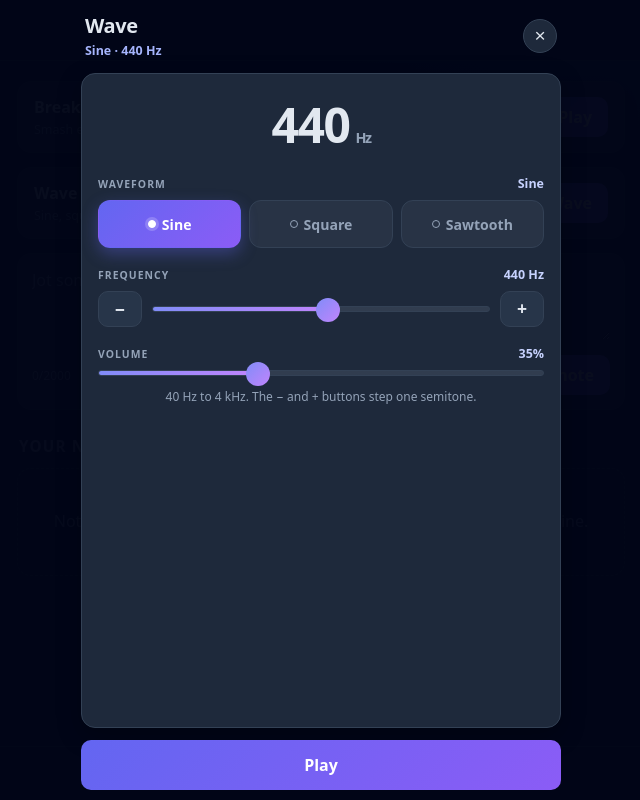
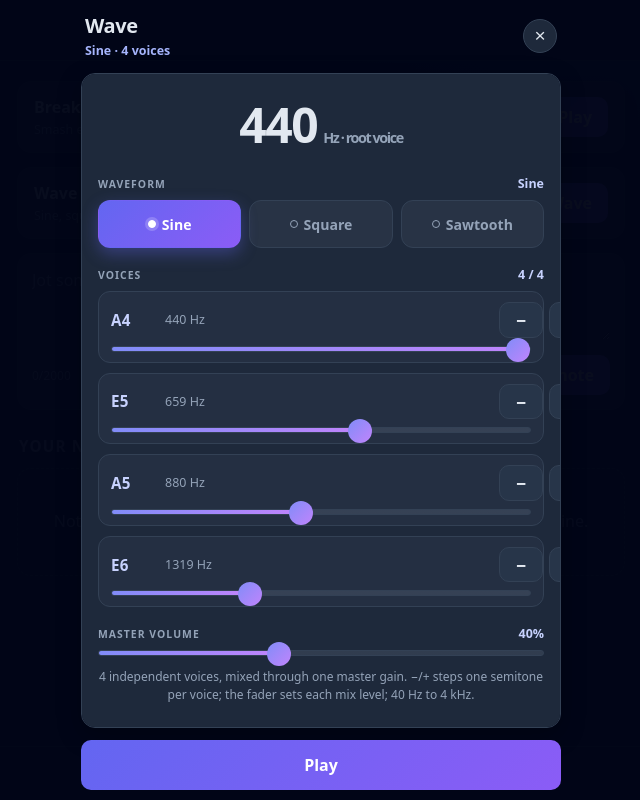
Before and after one commit to snoe925/qwen-pwa-demo, a plain HTML site: page index.html in a window 1280 px wide. Both pictures are taken after a click on the button "Wave". Shown: the whole page, without its empty margins (319-959 px from the left). Drawn offline with Linux system fonts and the light colour scheme.

Commit message:
Make the wave panel a 4-voice synth
Four independent oscillators (each with its own gain and semitone
controls plus mix fader) mixed through one masterGain, replacing the
single-voice sine/square/saw generator. Defaults stack A4/E5/A5/E6
with 100/60/45/32 mix levels. Bump SW cache to v5.

```diff
--- a/index.html
+++ b/index.html
@@ -109,7 +109,7 @@
       <div class="wave-head">
         <div class="wave-title">
           <h2>Wave</h2>
-          <p id="wave-current">Sine · 440 Hz</p>
+          <p id="wave-current">Sine · 4 voices</p>
         </div>
         <button id="wave-close" class="game-exit" type="button" aria-label="Close wave generator">×</button>
       </div>
@@ -117,7 +117,7 @@
       <div class="wave-body">
         <div class="wave-readout">
           <span id="wave-freq">440</span>
-          <span class="wave-unit">Hz</span>
+          <span class="wave-unit">Hz · root voice</span>
         </div>
 
         <div class="wave-group">
@@ -140,25 +140,67 @@
 
         <div class="wave-group">
           <div class="wave-row-head">
-            <span class="wave-label">Frequency</span>
-            <span id="wave-freq-badge" class="wave-badge">440 Hz</span>
+            <span class="wave-label">Voices</span>
+            <span id="wave-active-badge" class="wave-badge">4 / 4</span>
           </div>
-          <div class="wave-slider-row">
-            <button id="wave-down" class="btn wave-step" type="button" aria-label="Lower frequency">−</button>
-            <input id="wave-range" class="wave-range" type="range" min="0" max="1000" step="1" value="520" aria-label="Frequency">
-            <button id="wave-up" class="btn wave-step" type="button" aria-label="Raise frequency">+</button>
+          <div class="wave-voices" id="wave-voices">
+        <div class="wave-voice" data-voice="0">
+          <div class="wave-voice-row">
+            <span class="wave-voice-note" id="wave-voice-note-0">A4</span>
+            <span class="wave-voice-hz" id="wave-voice-hz-0">440 Hz</span>
+            <div class="wave-voice-steps">
+              <button id="wave-voice-down-0" class="btn wave-step" type="button" aria-label="Lower voice 1 frequency">−</button>
+              <button id="wave-voice-up-0" class="btn wave-step" type="button" aria-label="Raise voice 1 frequency">+</button>
+            </div>
+          </div>
+          <input id="wave-voice-vol-0" class="wave-range wave-voice-vol" type="range" min="0" max="100" step="1" value="100" aria-label="Voice 1 volume">
+        </div>
+        <div class="wave-voice" data-voice="1">
+          <div class="wave-voice-row">
+            <span class="wave-voice-note" id="wave-voice-note-1">A4</span>
+            <span class="wave-voice-hz" id="wave-voice-hz-1">440 Hz</span>
+            <div class="wave-voice-steps">
+              <button id="wave-voice-down-1" class="btn wave-step" type="button" aria-label="Lower voice 2 frequency">−</button>
+              <button id="wave-voice-up-1" class="btn wave-step" type="button" aria-label="Raise voice 2 frequency">+</button>
+            </div>
+          </div>
+          <input id="wave-voice-vol-1" class="wave-range wave-voice-vol" type="range" min="0" max="100" step="1" value="60" aria-label="Voice 2 volume">
+        </div>
+        <div class="wave-voice" data-voice="2">
+          <div class="wave-voice-row">
+            <span class="wave-voice-note" id="wave-voice-note-2">A4</span>
+            <span class="wave-voice-hz" id="wave-voice-hz-2">440 Hz</span>
+            <div class="wave-voice-steps">
+              <button id="wave-voice-down-2" class="btn wave-step" type="button" aria-label="Lower voice 3 frequency">−</button>
+              <button id="wave-voice-up-2" class="btn wave-step" type="button" aria-label="Raise voice 3 frequency">+</button>
+            </div>
+          </div>
+          <input id="wave-voice-vol-2" class="wave-range wave-voice-vol" type="range" min="0" max="100" step="1" value="45" aria-label="Voice 3 volume">
+        </div>
+        <div class="wave-voice" data-voice="3">
+          <div class="wave-voice-row">
+            <span class="wave-voice-note" id="wave-voice-note-3">A4</span>
+            <span class="wave-voice-hz" id="wave-voice-hz-3">440 Hz</span>
+            <div class="wave-voice-steps">
+              <button id="wave-voice-down-3" class="btn wave-step" type="button" aria-label="Lower voice 4 frequency">−</button>
+              <button id="wave-voice-up-3" class="btn wave-step" type="button" aria-label="Raise voice 4 frequency">+</button>
+            </div>
+          </div>
+          <input id="wave-voice-vol-3" class="wave-range wave-voice-vol" type="range" min="0" max="100" step="1" value="32" aria-label="Voice 4 volume">
+        </div>
+
           </div>
         </div>
 
         <div class="wave-group">
           <div class="wave-row-head">
-            <span class="wave-label">Volume</span>
-            <span id="wave-vol-badge" class="wave-badge">35%</span>
+            <span class="wave-label">Master volume</span>
+            <span id="wave-vol-badge" class="wave-badge">40%</span>
           </div>
-          <input id="wave-volume" class="wave-range" type="range" min="0" max="100" step="1" value="35" aria-label="Volume">
+          <input id="wave-volume" class="wave-range" type="range" min="0" max="100" step="1" value="40" aria-label="Master volume">
         </div>
 
-        <p class="wave-hint">40 Hz to 4 kHz. The − and + buttons step one semitone.</p>
+        <p class="wave-hint">4 independent voices, mixed through one master gain. −/+ steps one semitone per voice; the fader sets each mix level; 40 Hz to 4 kHz.</p>
       </div>
 
       <div class="wave-controls">
--- a/styles.css
+++ b/styles.css
@@ -685,3 +685,50 @@ body.wave-open {
   padding: 14px;
   font-size: 1rem;
 }
+
+.wave-voices {
+  display: flex;
+  flex-direction: column;
+  gap: 10px;
+}
+
+.wave-voice {
+  display: flex;
+  flex-direction: column;
+  gap: 8px;
+  padding: 10px 12px;
+  border: 1px solid var(--border);
+  border-radius: 12px;
+  background: rgba(148, 163, 184, 0.05);
+}
+
+.wave-voice-row {
+  display: flex;
+  align-items: center;
+  gap: 10px;
+}
+
+.wave-voice-note {
+  min-width: 44px;
+  font-size: 0.95rem;
+  font-weight: 700;
+  letter-spacing: 0.02em;
+  color: #c7d2fe;
+  font-variant-numeric: tabular-nums;
+}
+
+.wave-voice-hz {
+  flex: 1;
+  font-size: 0.78rem;
+  color: var(--text-dim);
+  font-variant-numeric: tabular-nums;
+}
+
+.wave-voice-steps {
+  display: flex;
+  gap: 6px;
+}
+
+.wave-voice-vol {
+  height: 30px;
+}
--- a/sw.js
+++ b/sw.js
@@ -1,4 +1,4 @@
-const VERSION = 'v4';
+const VERSION = 'v5';
 const CACHE_NAME = `quicknotes-${VERSION}`;
 
 const BASE = new URL('./', self.location);
--- a/wave.js
+++ b/wave.js
@@ -7,57 +7,47 @@
   const openBtn = document.getElementById('open-wave');
   const closeBtn = document.getElementById('wave-close');
   const toggleBtn = document.getElementById('wave-toggle');
-  const rangeEl = document.getElementById('wave-range');
-  const freqEl = document.getElementById('wave-freq');
-  const freqBadgeEl = document.getElementById('wave-freq-badge');
-  const volBadgeEl = document.getElementById('wave-vol-badge');
+  const readoutEl = document.getElementById('wave-freq');
   const waveNameEl = document.getElementById('wave-wave-name');
   const currentEl = document.getElementById('wave-current');
+  const activeBadgeEl = document.getElementById('wave-active-badge');
   const volumeEl = document.getElementById('wave-volume');
-  const downBtn = document.getElementById('wave-down');
-  const upBtn = document.getElementById('wave-up');
+  const volBadgeEl = document.getElementById('wave-vol-badge');
   const waveBtns = Array.prototype.slice.call(overlay.querySelectorAll('.wave-btn'));
 
   const WAVE_NAMES = { sine: 'Sine', square: 'Square', sawtooth: 'Sawtooth' };
+  const NOTE_NAMES = ['C', 'C#', 'D', 'D#', 'E', 'F', 'F#', 'G', 'G#', 'A', 'A#', 'B'];
   const MIN_HZ = 40;
   const MAX_HZ = 4000;
-  const SLIDER_MAX = 1000;
-  const MAX_GAIN = 0.22;
   const SEMITONE = Math.pow(2, 1 / 12);
+  const MAX_MASTER = 0.9;
+  const MAX_VOICE = 0.12;
+
+  const VOICE_SPEC = [
+    { semitones: 0, volume: 100 },
+    { semitones: 7, volume: 60 },
+    { semitones: 12, volume: 45 },
+    { semitones: 19, volume: 32 }
+  ];
+
+  const voices = [];
 
   let audioCtx = null;
-  let oscillator = null;
-  let gainNode = null;
+  let masterGain = null;
   let playing = false;
   let waveType = 'sine';
-  let frequency = 440;
 
   function clamp(value, min, max) {
     return value < min ? min : value > max ? max : value;
   }
 
-  function sliderToFrequency(value) {
-    const t = clamp(Number(value) || 0, 0, SLIDER_MAX) / SLIDER_MAX;
-    return MIN_HZ * Math.pow(MAX_HZ / MIN_HZ, t);
+  function noteName(freq) {
+    const midi = Math.round(69 + 12 * Math.log2(clamp(freq, MIN_HZ, MAX_HZ) / 440));
+    return NOTE_NAMES[((midi % 12) + 12) % 12] + (Math.floor(midi / 12) - 1);
   }
 
-  function frequencyToSlider(hz) {
-    const t = Math.log(clamp(hz, MIN_HZ, MAX_HZ) / MIN_HZ) / Math.log(MAX_HZ / MIN_HZ);
-    return Math.round(clamp(t, 0, 1) * SLIDER_MAX);
-  }
-
-  function volumeLevel() {
-    return (clamp(Number(volumeEl.value) || 0, 0, 100) / 100) * MAX_GAIN;
-  }
-
-  function updateLabels() {
-    const hz = Math.round(frequency);
-    const name = WAVE_NAMES[waveType] || 'Sine';
-    freqEl.textContent = String(hz);
-    freqBadgeEl.textContent = hz + ' Hz';
-    volBadgeEl.textContent = (Number(volumeEl.value) || 0) + '%';
-    waveNameEl.textContent = name;
-    currentEl.textContent = name + ' · ' + hz + ' Hz';
+  function getVoiceEl(id) {
+    return document.getElementById(id);
   }
 
   function paintRange(el) {
@@ -68,33 +58,12 @@
     el.style.setProperty('--fill', pct + '%');
   }
 
-  function setFrequency(hz, syncSlider) {
-    frequency = clamp(hz, MIN_HZ, MAX_HZ);
-    if (syncSlider) {
-      rangeEl.value = String(frequencyToSlider(frequency));
-      paintRange(rangeEl);
-    }
-    updateLabels();
-    if (oscillator && audioCtx) {
-      oscillator.frequency.setTargetAtTime(frequency, audioCtx.currentTime, 0.015);
-    }
+  function masterLevel() {
+    return (clamp(Number(volumeEl.value) || 0, 0, 100) / 100) * MAX_MASTER;
   }
 
-  function setWaveType(type) {
-    waveType = type;
-    for (const btn of waveBtns) {
-      const on = btn.dataset.type === type;
-      btn.classList.toggle('selected', on);
-      btn.setAttribute('aria-checked', on ? 'true' : 'false');
-    }
-    if (oscillator) oscillator.type = type;
-    updateLabels();
-  }
-
-  function setVolume() {
-    if (gainNode && audioCtx) {
-      gainNode.gain.setTargetAtTime(volumeLevel(), audioCtx.currentTime, 0.02);
-    }
+  function voiceLevel(voice) {
+    return (clamp(voice.volume, 0, 100) / 100) * MAX_VOICE;
   }
 
   function ensureContext() {
@@ -106,6 +75,9 @@
       } catch (err) {
         return null;
       }
+      masterGain = audioCtx.createGain();
+      masterGain.connect(audioCtx.destination);
+      masterGain.gain.value = 0;
       audioCtx.addEventListener('statechange', function () {
         if (!playing) return;
         const state = audioCtx ? audioCtx.state : '';
@@ -120,6 +92,50 @@
     return audioCtx;
   }
 
+  function updateLabels() {
+    const root = voices[0];
+    readoutEl.textContent = String(Math.round(root.freq));
+    volBadgeEl.textContent = (Number(volumeEl.value) || 0) + '%';
+    waveNameEl.textContent = WAVE_NAMES[waveType] || 'Sine';
+    const active = voices.filter((v) => v.volume > 0).length;
+    activeBadgeEl.textContent = active + ' / ' + voices.length;
+    currentEl.textContent =
+      (WAVE_NAMES[waveType] || 'Sine') + ' · ' + active + (active === 1 ? ' voice' : ' voices');
+    for (const v of voices) {
+      if (v.noteEl) v.noteEl.textContent = noteName(v.freq);
+      if (v.hzEl) v.hzEl.textContent = Math.round(v.freq) + ' Hz';
+    }
+  }
+
+  function updateVoiceGain(i) {
+    const voice = voices[i];
+    if (voice.gain && audioCtx) {
+      voice.gain.gain.setTargetAtTime(voiceLevel(voice), audioCtx.currentTime, 0.02);
+    }
+  }
+
+  function setVoiceFrequency(i, hz) {
+    const voice = voices[i];
+    voice.freq = clamp(hz, MIN_HZ, MAX_HZ);
+    if (voice.osc && audioCtx) {
+      voice.osc.frequency.setTargetAtTime(voice.freq, audioCtx.currentTime, 0.015);
+    }
+    updateLabels();
+  }
+
+  function setWaveType(type) {
+    waveType = type;
+    for (const btn of waveBtns) {
+      const on = btn.dataset.type === type;
+      btn.classList.toggle('selected', on);
+      btn.setAttribute('aria-checked', on ? 'true' : 'false');
+    }
+    for (const voice of voices) {
+      if (voice.osc) voice.osc.type = type;
+    }
+    updateLabels();
+  }
+
   function startSound() {
     const ctx = ensureContext();
     if (!ctx) {
@@ -131,18 +147,25 @@
     }
     stopSound(true);
 
-    oscillator = ctx.createOscillator();
-    gainNode = ctx.createGain();
-    oscillator.type = waveType;
-    oscillator.frequency.setValueAtTime(frequency, ctx.currentTime);
+    const now = ctx.currentTime;
+    masterGain.gain.cancelScheduledValues(now);
+    masterGain.gain.setValueAtTime(0.0001, now);
+    masterGain.gain.exponentialRampToValueAtTime(Math.max(masterLevel(), 0.0002), now + 0.05);
 
-    const level = Math.max(volumeLevel(), 0.0002);
-    gainNode.gain.setValueAtTime(0.0001, ctx.currentTime);
-    gainNode.gain.exponentialRampToValueAtTime(level, ctx.currentTime + 0.03);
-
-    oscillator.connect(gainNode);
-    gainNode.connect(ctx.destination);
-    oscillator.start();
+    for (let i = 0; i < voices.length; i++) {
+      const voice = voices[i];
+      const osc = ctx.createOscillator();
+      osc.type = waveType;
+      osc.frequency.setValueAtTime(voice.freq, now);
+      const gain = ctx.createGain();
+      gain.gain.setValueAtTime(0.0001, now);
+      gain.gain.exponentialRampToValueAtTime(Math.max(voiceLevel(voice), 0.0002), now + 0.03);
+      osc.connect(gain);
+      gain.connect(masterGain);
+      osc.start();
+      voice.osc = osc;
+      voice.gain = gain;
+    }
 
     playing = true;
     toggleBtn.textContent = 'Stop';
@@ -150,15 +173,24 @@
   }
 
   function stopSound(immediate) {
-    const osc = oscillator;
-    const gain = gainNode;
     const ctx = audioCtx;
-    oscillator = null;
-    gainNode = null;
+    if (!ctx) {
+      for (const voice of voices) {
+        voice.osc = null;
+        voice.gain = null;
+      }
       playing = false;
       toggleBtn.textContent = 'Play';
       overlay.classList.remove('wave-on');
-    if (!osc || !gain || !ctx) return;
+      return;
+    }
+
+    for (const voice of voices) {
+      const osc = voice.osc;
+      const gain = voice.gain;
+      voice.osc = null;
+      voice.gain = null;
+      if (!osc || !gain) continue;
 
       try {
         if (immediate) {
@@ -185,14 +217,33 @@
       };
     }
 
+    try {
+      if (immediate) {
+        masterGain.gain.cancelScheduledValues(ctx.currentTime);
+        masterGain.gain.setValueAtTime(0, ctx.currentTime);
+      } else {
+        const now = ctx.currentTime;
+        masterGain.gain.cancelScheduledValues(now);
+        masterGain.gain.setValueAtTime(Math.max(masterGain.gain.value, 0.0001), now);
+        masterGain.gain.exponentialRampToValueAtTime(0.0001, now + 0.06);
+      }
+    } catch (err) {
+      /* master gain already torn down */
+    }
+
+    playing = false;
+    toggleBtn.textContent = 'Play';
+    overlay.classList.remove('wave-on');
+  }
+
   function openPanel() {
     overlay.classList.remove('hidden');
     document.body.classList.add('wave-open');
-    setWaveType(waveType);
-    rangeEl.value = String(frequencyToSlider(frequency));
+    for (const voice of voices) {
+      paintRange(voice.volEl);
+    }
+    paintRange(volumeEl);
     updateLabels();
-    paintRange(rangeEl);
-    paintRange(volumeEl);
     toggleBtn.textContent = playing ? 'Stop' : 'Play';
   }
 
@@ -210,19 +261,55 @@
     else startSound();
   }
 
+  function buildVoices() {
+    for (let i = 0; i < VOICE_SPEC.length; i++) {
+      const spec = VOICE_SPEC[i];
+      const volEl = getVoiceEl('wave-voice-vol-' + i);
+      const noteEl = getVoiceEl('wave-voice-note-' + i);
+      const hzEl = getVoiceEl('wave-voice-hz-' + i);
+      const downBtn = getVoiceEl('wave-voice-down-' + i);
+      const upBtn = getVoiceEl('wave-voice-up-' + i);
+
+      const voice = {
+        freq: 440 * Math.pow(2, spec.semitones / 12),
+        volume: spec.volume,
+        noteEl,
+        hzEl,
+        volEl,
+        osc: null,
+        gain: null
+      };
+
+      if (volEl) volEl.value = String(spec.volume);
+      if (downBtn) downBtn.addEventListener('click', function () {
+        setVoiceFrequency(i, voice.freq / SEMITONE);
+      });
+      if (upBtn) upBtn.addEventListener('click', function () {
+        setVoiceFrequency(i, voice.freq * SEMITONE);
+      });
+      if (volEl) volEl.addEventListener('input', function () {
+        voice.volume = Number(volEl.value) || 0;
+        paintRange(volEl);
+        updateVoiceGain(i);
+        updateLabels();
+      });
+
+      voices.push(voice);
+    }
+  }
+
+  buildVoices();
+
   if (openBtn) openBtn.addEventListener('click', openPanel);
   closeBtn.addEventListener('click', closePanel);
   toggleBtn.addEventListener('click', toggleSound);
 
-  rangeEl.addEventListener('input', function () {
-    setFrequency(sliderToFrequency(rangeEl.value), false);
-    paintRange(rangeEl);
-  });
-
   volumeEl.addEventListener('input', function () {
-    setVolume();
     updateLabels();
     paintRange(volumeEl);
+    if (masterGain && audioCtx) {
+      masterGain.gain.setTargetAtTime(masterLevel(), audioCtx.currentTime, 0.02);
+    }
   });
 
   for (const btn of waveBtns) {
@@ -230,14 +317,6 @@
       setWaveType(btn.dataset.type);
     });
   }
-
-  downBtn.addEventListener('click', function () {
-    setFrequency(frequency / SEMITONE, true);
-  });
-
-  upBtn.addEventListener('click', function () {
-    setFrequency(frequency * SEMITONE, true);
-  });
 
   window.addEventListener('keydown', function (ev) {
     if (overlay.classList.contains('hidden')) return;
@@ -258,8 +337,9 @@
   });
 
   setWaveType(waveType);
-  rangeEl.value = String(frequencyToSlider(frequency));
+  for (const voice of voices) {
+    if (voice.volEl) paintRange(voice.volEl);
+  }
+  paintRange(volumeEl);
   updateLabels();
-  paintRange(rangeEl);
-  paintRange(volumeEl);
 })();
```
Also changed, not shown: 1 other file. Lines whose indentation alone changed are shown as unchanged.
